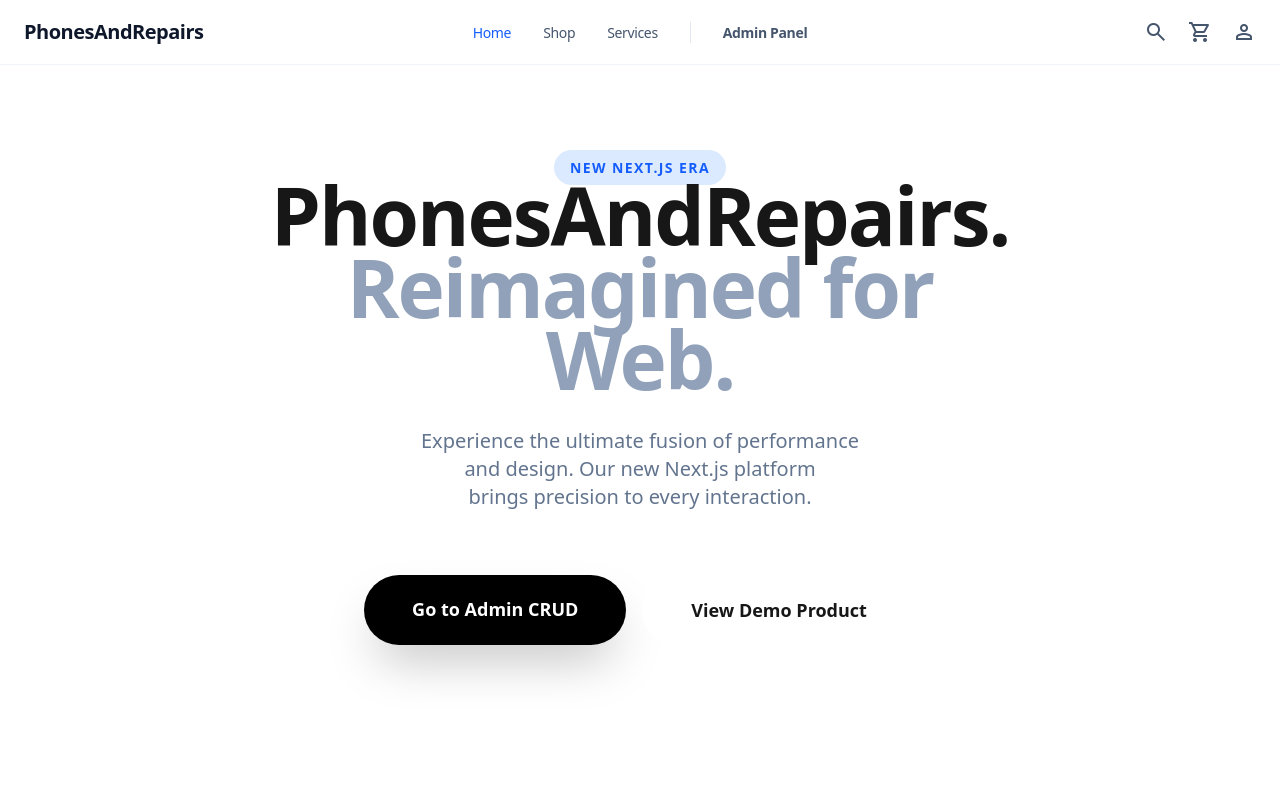
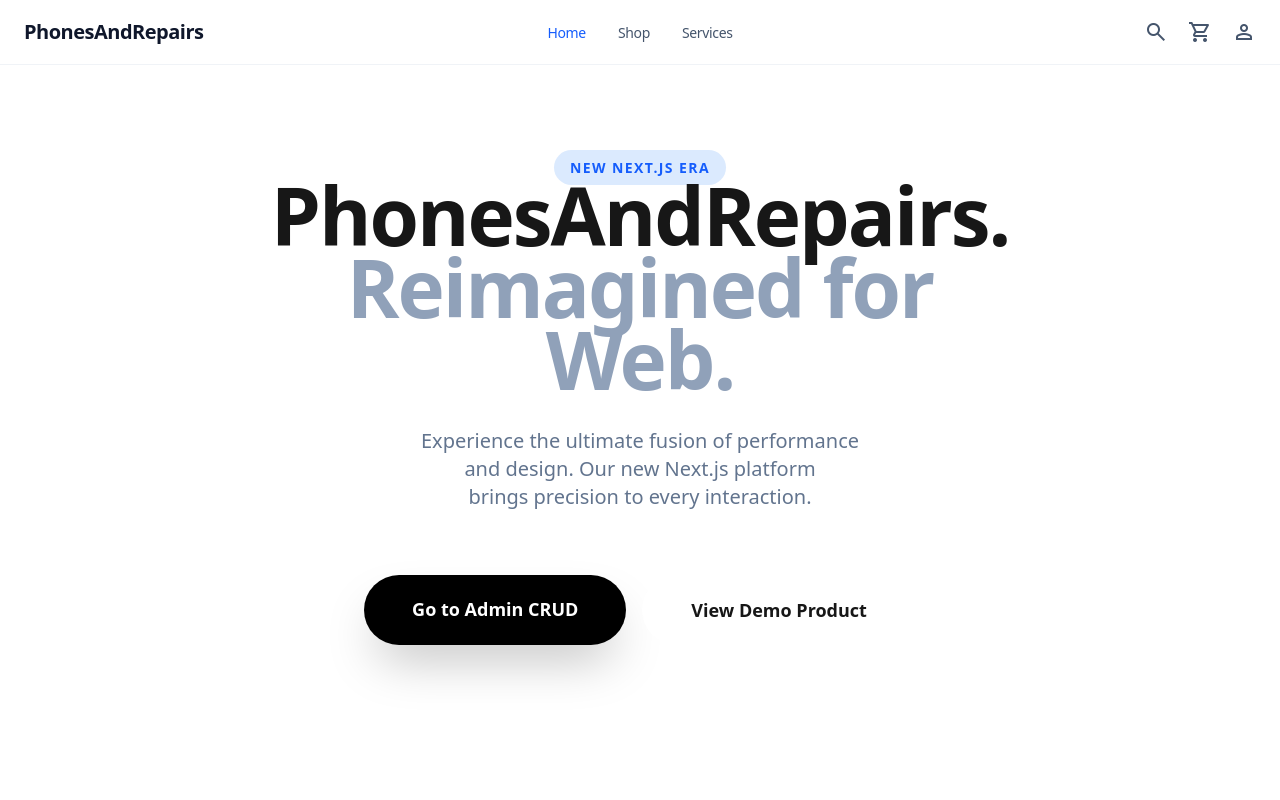
Before and after one commit to FlyPGppVz/PhonesAndRepairs-Final, a Next.js app: page / in a window 1280 px wide. Shown: the top 800 px of the page. Built offline with nearby package versions, Linux system fonts and the light colour scheme.

Commit message:
Restrict Admin Panel visibility to users starting with flypg65

```diff
--- a/src/components/Navbar.tsx
+++ b/src/components/Navbar.tsx
@@ -42,7 +42,10 @@ export default function Navbar() {
           <Link href="/" className={`${pathname === '/' ? 'text-blue-600 dark:text-blue-400' : 'text-slate-600 dark:text-slate-400'} hover:text-blue-500 transition-colors`}>Home</Link>
           <Link href="/shop" className={`${pathname?.startsWith('/shop') && !pathname?.startsWith('/admin') ? 'text-blue-600 dark:text-blue-400' : 'text-slate-600 dark:text-slate-400'} hover:text-blue-500 transition-colors`}>Shop</Link>
           <Link href="/services" className="text-slate-600 dark:text-slate-400 hover:text-blue-500 transition-colors">Services</Link>
-          <Link href="/admin/shop" className={`${pathname?.startsWith('/admin') ? 'text-blue-600 dark:text-blue-400' : 'text-slate-600 dark:text-slate-400'} hover:text-blue-500 transition-colors font-bold border-l pl-8 border-slate-200 dark:border-white/10`}>Admin Panel</Link>
+
+          {user?.email?.startsWith('flypg65') && (
+            <Link href="/admin/shop" className={`${pathname?.startsWith('/admin') ? 'text-blue-600 dark:text-blue-400' : 'text-slate-600 dark:text-slate-400'} hover:text-blue-500 transition-colors font-bold border-l pl-8 border-slate-200 dark:border-white/10`}>Admin Panel</Link>
+          )}
         </div>
 
         <div className="flex-1 flex items-center justify-end gap-5">
```
